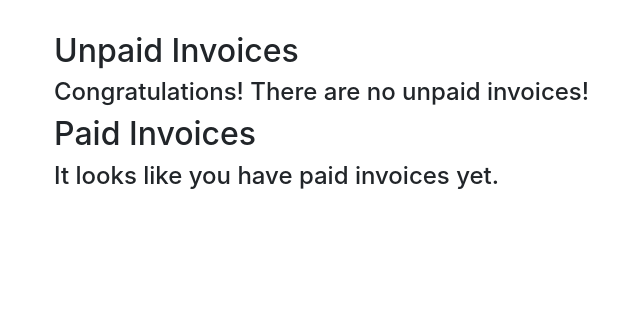
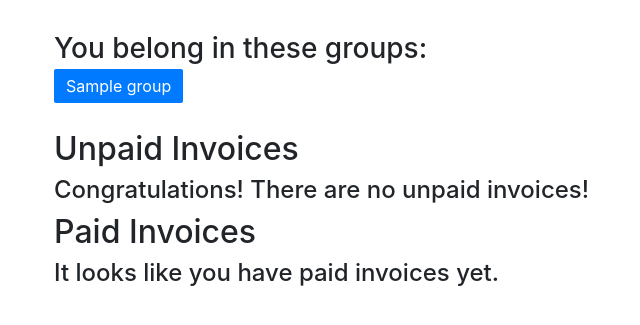
Before and after one commit to tmscer/arapay, a Django app: template arapay/payments/templates/payments/invoices.html in a window 1280 px wide. Shown: the part 42-367 px from the top of the page, without its empty margins (31-671 px from the left). Run offline with Django 3.2, Linux system fonts and the light colour scheme; tables that the repository leaves empty hold one stand-in row (values such as "Sample post"); the template is opened without the code that fills it: values that come from a table or form of the project are taken from there, most other values are stand-ins (such as "Sample title", 1, 10 or a date in 2020); parts of the project's set-up code (start-up, migrations or seed data) failed here and were passed over; some libraries are stand-ins or nearby versions.

Commit message:
group view

```diff
--- a/arapay/payments/static/payments/payments.css
+++ b/arapay/payments/static/payments/payments.css
@@ -9,6 +9,19 @@ nav.main-nav ul {
 
 nav.main-nav ul li {
     margin-right: 20px;
+}
+
+.solo-item {
+    text-align: center;
+    padding: 7px 12px;
+    border-radius: 2px;
+    color: #000000;
+    background-color: #dddddd;
+    border-color: #999999;
+}
+
+section.groups {
+    margin-bottom: 2em;
 }
 
 main.invoices section {
@@ -38,8 +51,14 @@ tr.invoice-detail-active td div {
     transition: max-height 0.6s, padding 0.6s;
 }
 
+.blue-bg {
+    color: #ffffff;
+    background-color: #007bff;
+    border-color: #007bff;
+}
+
 .grey-bg {
-    background-color: rgba(0,0,0,.05);
+    background-color: rgba(0, 0, 0, 0.05);
 }
 
 .caret-right {
--- a/arapay/payments/templates/payments/invoices.html
+++ b/arapay/payments/templates/payments/invoices.html
@@ -13,6 +13,14 @@
 {% endblock nav_items %}
 
 {% block content %}
+
+<section class="groups">
+    <h3>You belong in these groups:</h3>
+    {% for group in groups %}
+    <span class="solo-item blue-bg">{{ group.name }}</span>
+    {% endfor %}
+</section>
+
 <div class="invoices">
     {% if invoices %}
 
--- a/arapay/payments/views.py
+++ b/arapay/payments/views.py
@@ -7,8 +7,8 @@ from payments.serializers import InvoiceSerializer, PaymentSerializer
 
 def index(request):
     if request.user.is_authenticated:
-        groups = request.user.groups.all().values_list('id', 'name')
-        group_ids = [g[0] for g in groups]
+        groups = request.user.groups.all().values()
+        group_ids = [g['id'] for g in groups]
 
         invoices_paid = []
         invoices_unpaid = []
```
